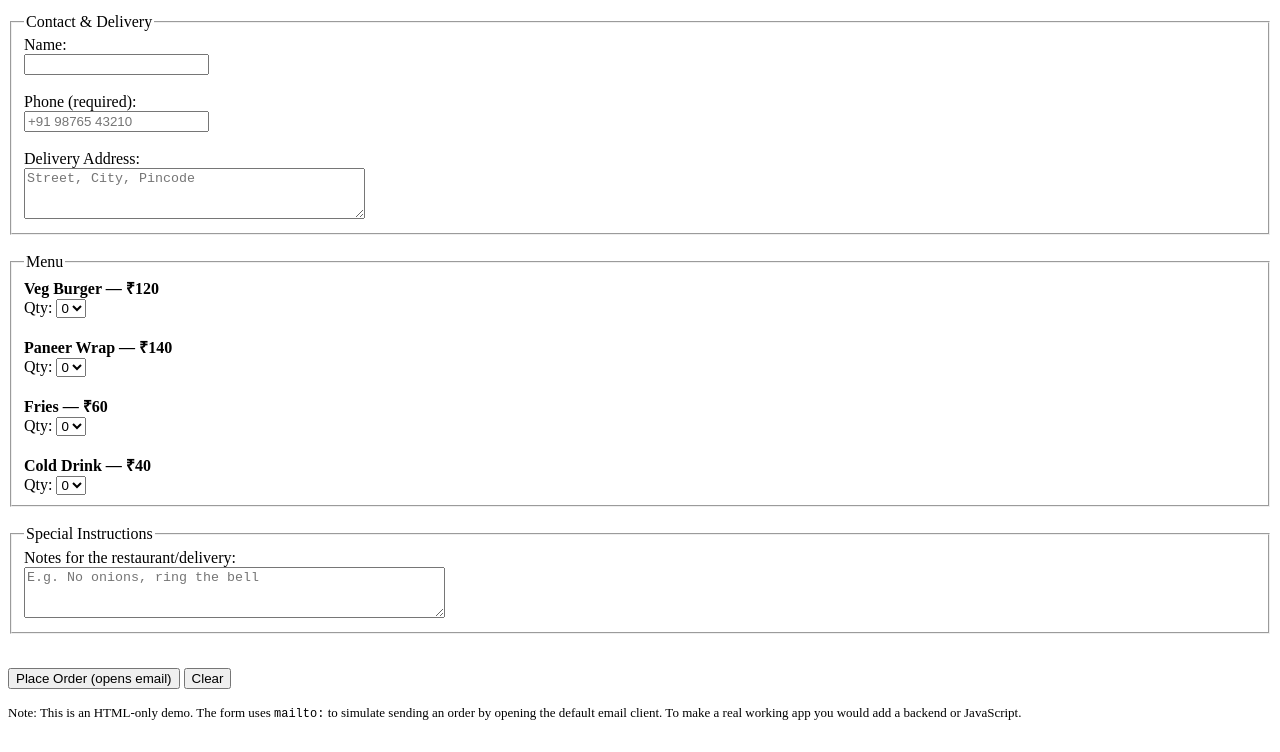
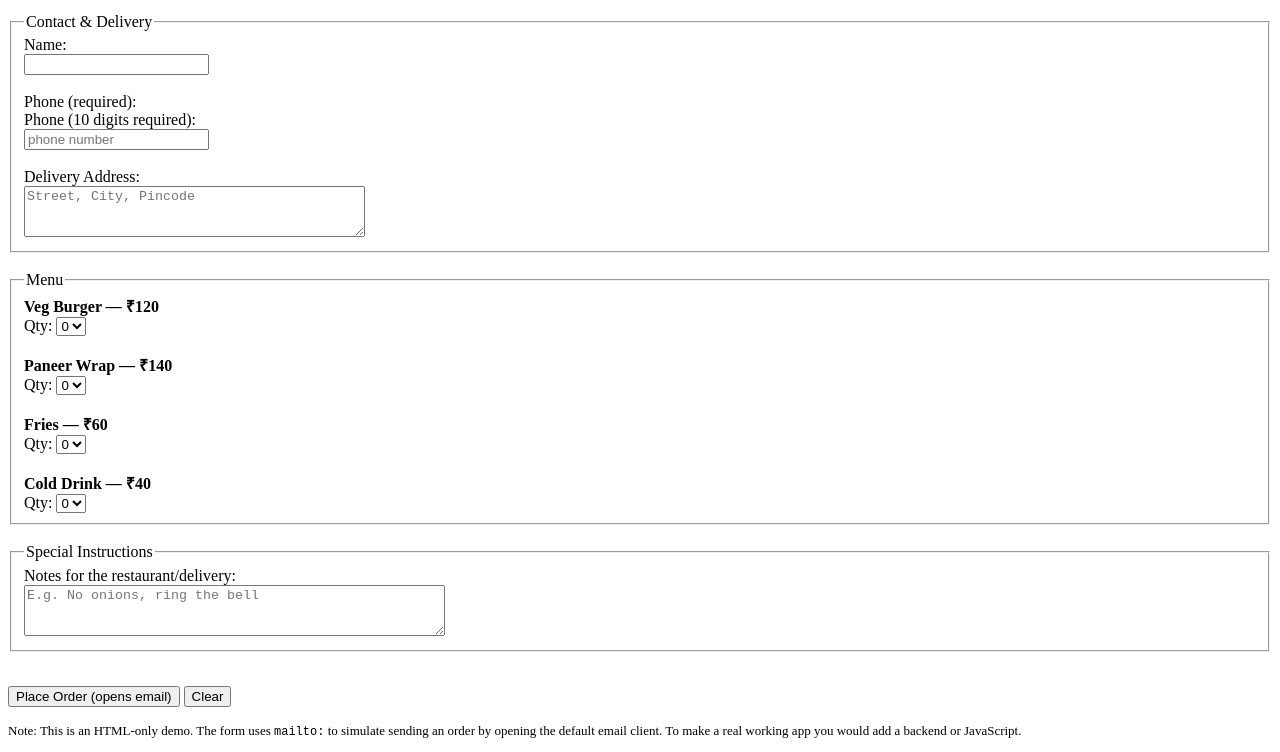
Before and after one commit to 07vishnu-vardhan/Online, a plain HTML site: page index.html in a window 1280 px wide. Shown: the part 101-853 px from the top of the page. Drawn offline with Linux system fonts and the light colour scheme.

Commit message:
Update index.html

```diff
--- a/index.html
+++ b/index.html
@@ -18,7 +18,14 @@
 
       <label for="phone">Phone (required):</label><br />
       <!-- tel type gives mobile-friendly keypad on phones -->
-      <input type="tel" id="phone" name="Phone" pattern="[0-9+\-\s()]{6,20}" required placeholder="+91 98765 43210"><br /><br />
+     <label for="phone">Phone (10 digits required):</label><br />
+<input type="tel" id="phone" name="Phone"
+       pattern="[0-9]{10}"
+       maxlength="10"
+       required
+       placeholder="phone number">
+<br /><br />
+
 
       <label for="address">Delivery Address:</label><br />
       <textarea id="address" name="Address" rows="3" cols="40" required placeholder="Street, City, Pincode"></textarea>
```
